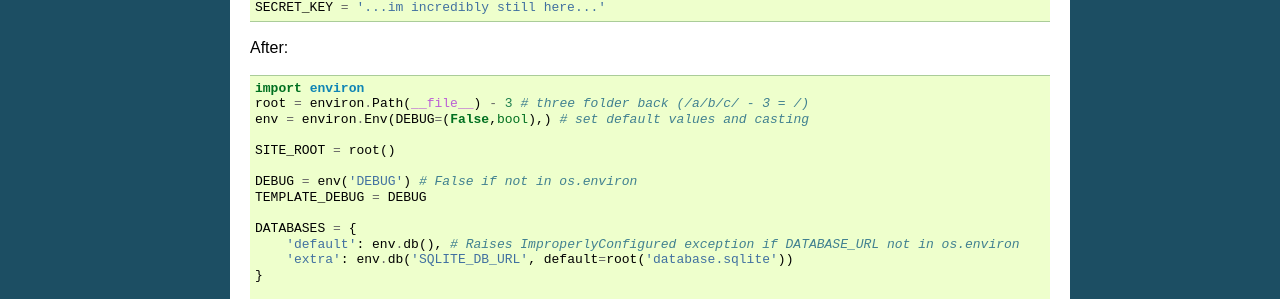
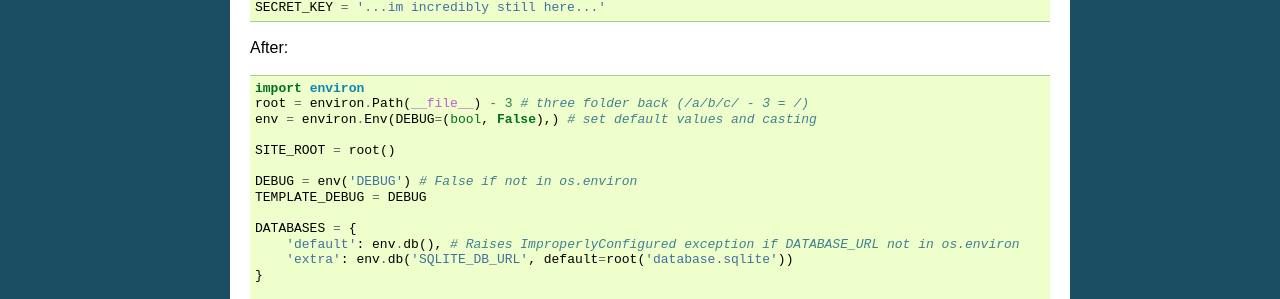
Before and after one commit to joke2k/django-environ, a Sphinx documentation site: the page built from docs/index.rst, in a window 1280 px wide. Shown: the part 650-949 px from the top of the page. Built offline with Sphinx 7.4.7, drawn with Linux system fonts in a browser that asks for light colours.

Commit message:
fix TYPO in documentation

```diff
--- a/README.rst
+++ b/README.rst
@@ -36,7 +36,7 @@ After::
 
     import environ
     root = environ.Path(__file__) - 3 # three folder back (/a/b/c/ - 3 = /)
-    env = environ.Env(DEBUG=(False,bool),) # set default values and casting
+    env = environ.Env(DEBUG=(bool, False),) # set default values and casting
 
     SITE_ROOT = root()
 
--- a/docs/index.rst
+++ b/docs/index.rst
@@ -37,7 +37,7 @@ After::
 
     import environ
     root = environ.Path(__file__) - 3 # three folder back (/a/b/c/ - 3 = /)
-    env = environ.Env(DEBUG=(False,bool),) # set default values and casting
+    env = environ.Env(DEBUG=(bool, False),) # set default values and casting
 
     SITE_ROOT = root()
 
```
